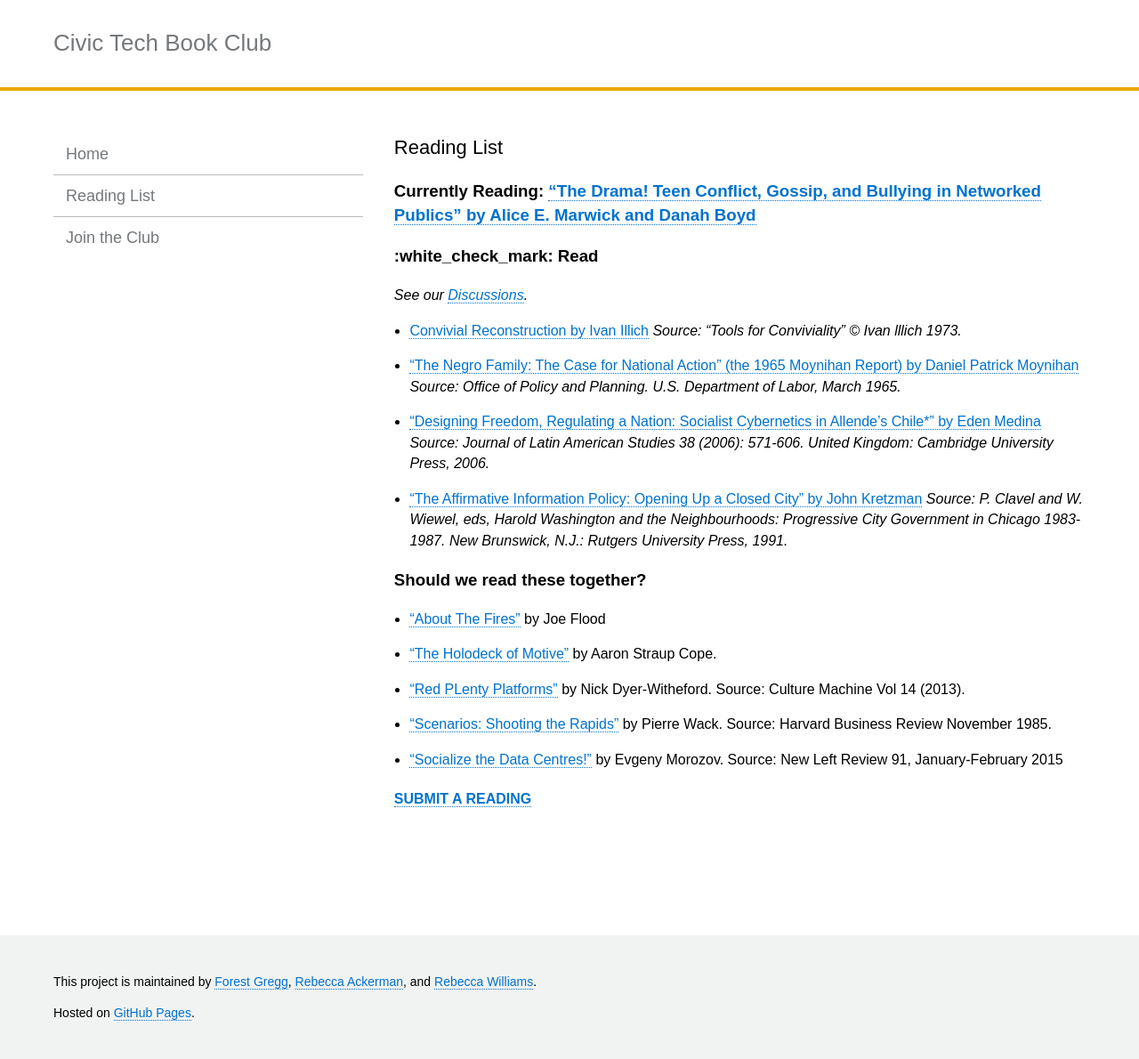
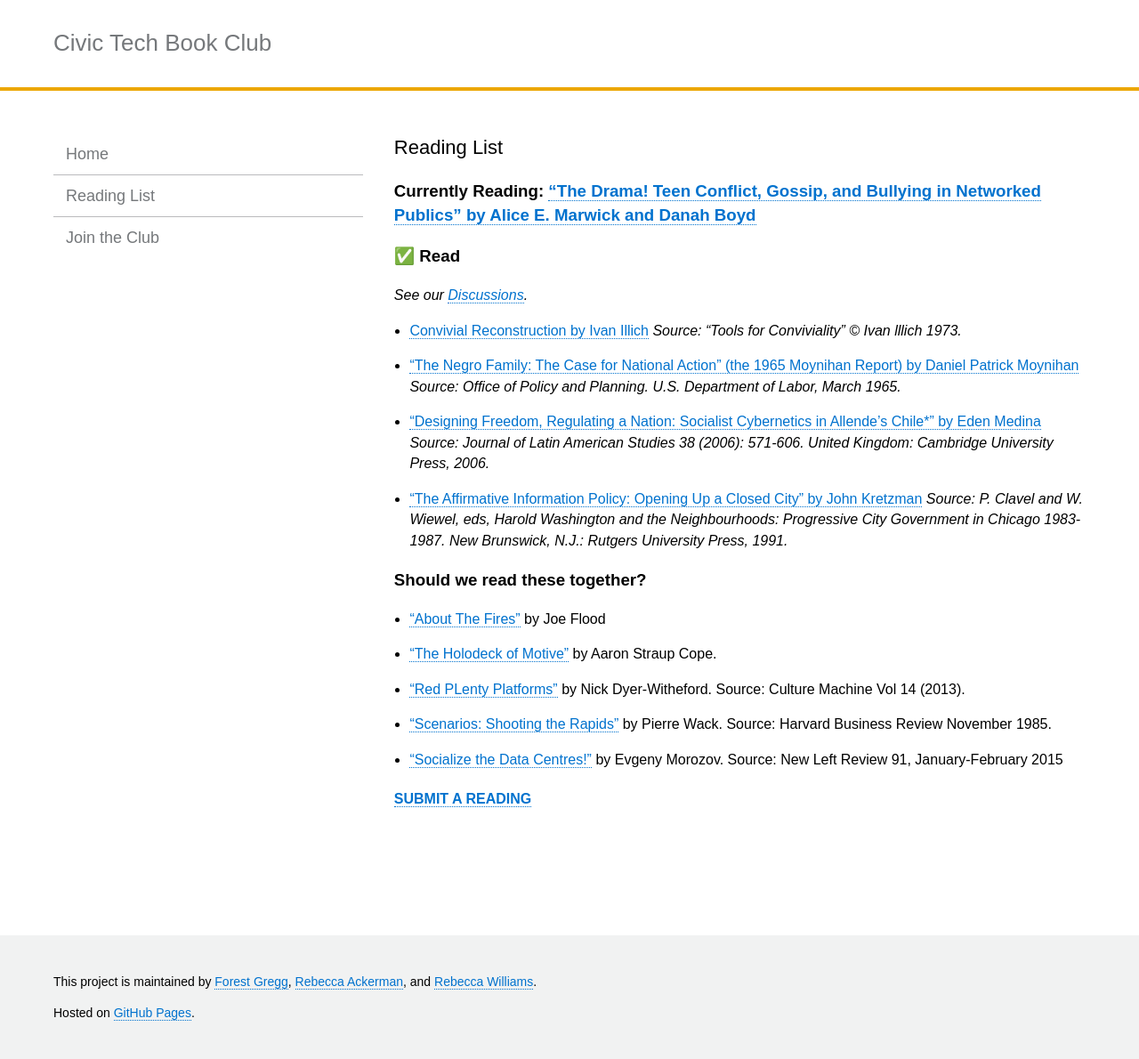
Before and after one commit to rebeccawilliams/bookclub, a Jekyll site: the page built from readinglist.md, in a window 1280 px wide. Shown: the whole page at 89% size. Built offline with Jekyll 4.4.1, drawn with Linux system fonts in a browser that asks for light colours; some of the changed lines change nothing that is shown.

Commit message:
Update readinglist.md

```diff
--- a/readinglist.md
+++ b/readinglist.md
@@ -5,7 +5,7 @@ title:  "Reading List"
 
 ### Currently Reading: [“The Drama! Teen Conflict, Gossip, and Bullying in Networked Publics” by Alice E. Marwick and Danah Boyd](http://papers.ssrn.com/sol3/papers.cfm?abstract_id=1926349)
 
-### :white_check_mark: Read
+### ✅ Read
 _See our [Discussions](/index)._
 
 - [Convivial Reconstruction by Ivan Illich](http://civictechbook.club/convivial-reconstruction) _Source: “Tools for Conviviality” © Ivan lllich 1973._
```
